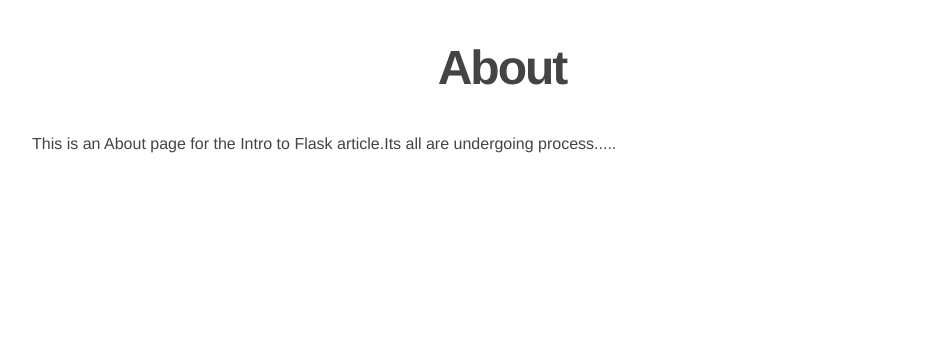
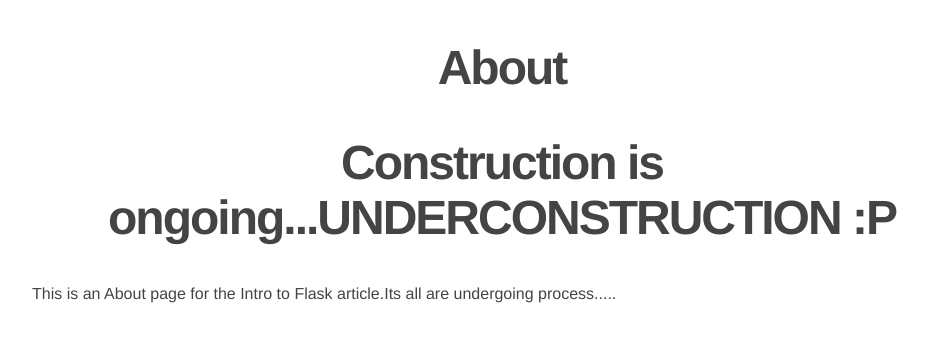
Before and after one commit to taybur43/Flask_Application, a Flask app: page /about in a window 1280 px wide. Shown: the part 35-377 px from the top of the page, without its empty margins (138-1066 px from the left). Run offline with Flask 2, Linux system fonts and the light colour scheme.

Commit message:
Add some line in about

```diff
--- a/templates/about.html
+++ b/templates/about.html
@@ -2,5 +2,6 @@
 
 {% block content %}
   <h2>About</h2>
+  <h2>Construction is ongoing...UNDERCONSTRUCTION :P </h2>
   <p>This is an About page for the Intro to Flask article.Its all are undergoing process.....</p>
 {% endblock %}
```
